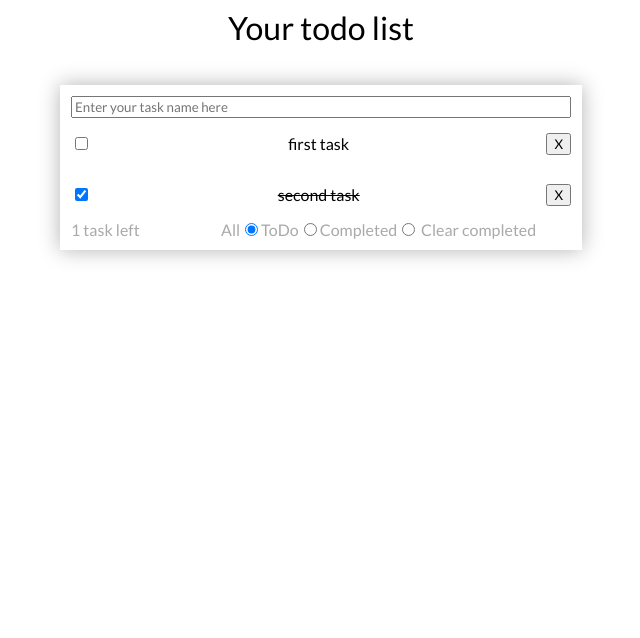
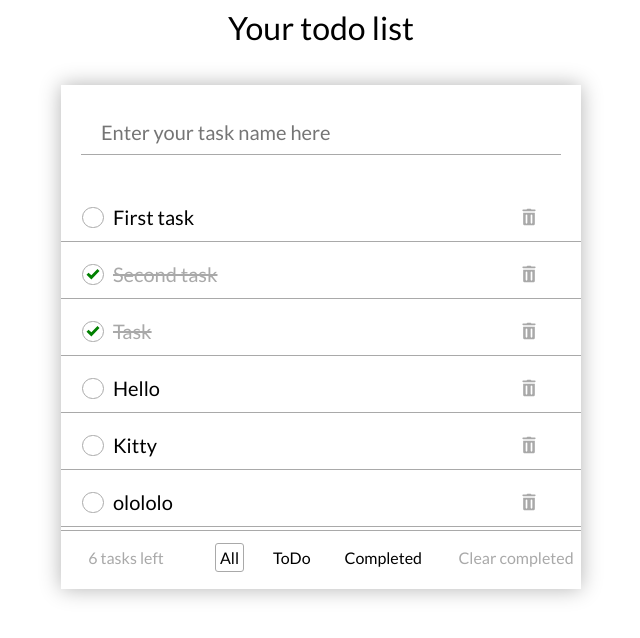
Before and after one commit to Sannet0/todo-front, an Angular app: page / in a window 1280 px wide. Shown: the top 638 px of the page, without its empty margins (319-959 px from the left). Built offline with nearby package versions, Linux system fonts and the light colour scheme.

Commit message:
stylish and logic fix

```diff
--- a/src/app/main-page/main-page.component.html
+++ b/src/app/main-page/main-page.component.html
@@ -1,18 +1,24 @@
 <div id="task-block">
-  <input placeholder="Enter your task name here" (keyup.enter)="addNewTask($event)">
-  <div id="task-list" *ngFor="let task of tasks">
-    <app-task-item [task]="task" (changeTask)="refreshTasks()"></app-task-item>
+  <input id="task-input" placeholder="Enter your task name here" (keyup.enter)="addNewTask($event)">
+  <div id="task-list">
+    <app-task-item *ngFor="let task of tasks" [task]="task" (changeTask)="refreshTasks()"></app-task-item>
   </div>
-  <div id="task-bottom">
-    <div id="task-left" (click)="selectAllTasks()">{{taskLeftCount}} task left</div>
-    <div (change)="getTasksWithOptions()">
-      <label for="filter-all">All</label>
-      <input id="filter-all" type="radio" name="filter" [checked]="true" (click)="changeOptions('all')">
-      <label for="filter-todo">ToDo</label>
-      <input id="filter-todo" type="radio" name="filter" (click)="changeOptions('todo')">
-      <label for="filter-completed">Completed</label>
-      <input id="filter-completed" type="radio" name="filter" (click)="changeOptions('completed')">
+  <div *ngIf="tasksCount !== 0" id="task-bottom">
+    <div id="task-left" (click)="selectAllTasks()">{{taskLeftCount}} tasks left</div>
+    <div id="task-radio" (change)="getTasksWithOptions()">
+      <label for="filter-all">
+        <input id="filter-all" type="radio" name="filter" [checked]="true" (click)="changeOptions('all')">
+        <div>All</div>
+      </label>
+      <label for="filter-todo">
+        <input id="filter-todo" type="radio" name="filter" (click)="changeOptions('todo')">
+        <div>ToDo</div>
+      </label>
+      <label for="filter-completed">
+        <input id="filter-completed" type="radio" name="filter" (click)="changeOptions('completed')">
+        <div>Completed</div>
+      </label>
     </div>
-    <div *ngIf="taskLeftCount !== tasks.length" id="task-clear" (click)="clearCompletedTasks()">Clear completed</div>
+    <div *ngIf="taskLeftCount !== tasksCount" id="task-clear" (click)="clearCompletedTasks()">Clear completed</div>
   </div>
 </div>
--- a/src/app/main-page/main-page.component.scss
+++ b/src/app/main-page/main-page.component.scss
@@ -2,25 +2,77 @@
   display: flex;
   flex-direction: column;
 
-  width: 500px;
+  width: 520px;
 
   margin: 38px auto auto auto;
   box-shadow: 0 0 20px rgba(0, 0, 0, 0.3);
 
-  padding: 11px;
+  #task-list {
+    overflow: scroll;
+    max-height: 345px;
+  }
+
+  #task-list::-webkit-scrollbar {
+    display: none;
+  }
+
+  #task-input {
+    padding: 25px 20px 10px 20px;
+    margin: 10px 20px 30px 20px;
+    font-size: 20px;
+    border: 0;
+    border-bottom: 1px solid darkgrey;
+  }
+
+  #task-input:focus-visible {
+    outline: 0;
+  }
 }
 
 #task-bottom {
+  padding: 12px 0 17px 0;
+
   color: darkgrey;
   display: grid;
-  //justify-content: space-between;
-  grid-template-columns: 30% 40% 30%;
-}
+  text-align: center;
+  grid-template-columns: 25% 50% 25%;
+
+  border-top: 1px solid darkgrey;
 
   #task-left {
+    padding-top: 5px;
     cursor: pointer;
   }
 
+  #task-radio {
+
+    display: grid;
+    grid-template-columns: auto auto auto;
+    justify-content: space-evenly;
+
+    label {
+
+      input {
+        display: none;
+      }
+
+      div {
+        padding: 5px;
+        cursor: pointer;
+        color: black;
+      }
+    }
+
+    label input:checked ~ div{
+      border: 1px solid darkgrey;
+      border-radius: 3px;
+      padding: 4px;
+    }
+  }
+
   #task-clear {
+    padding-top: 5px;
     cursor: pointer;
   }
+
+}
--- a/src/app/main-page/main-page.component.ts
+++ b/src/app/main-page/main-page.component.ts
@@ -13,9 +13,9 @@ export class MainPageComponent implements OnInit {
   tasks: Task[] = [];
   taskLeftCount: number;
   options: Options = {filter: 'all'}
+  tasksCount: number;
 
-  constructor(private taskService: TaskService) {
-  }
+  constructor(private taskService: TaskService) {}
 
   addNewTask(event: Event): void {
     const inputText = (event.target as HTMLInputElement).value;
@@ -25,11 +25,7 @@ export class MainPageComponent implements OnInit {
       this.taskService.addNew(inputText);
     }
 
-    this.refreshTasks();
-  }
-
-  getAllTasks(): void {
-    this.tasks = this.taskService.tasks;
+    this.getTasksWithOptions();
   }
 
   changeOptions(filter: string): void {
@@ -38,7 +34,7 @@ export class MainPageComponent implements OnInit {
 
   getTasksWithOptions(): void {
     if (this.options.filter === 'all') {
-      this.getAllTasks();
+      this.refreshTasks();
     }
     if (this.options.filter === 'todo') {
       this.tasks = this.taskService.getByFilter(false);
@@ -54,7 +50,8 @@ export class MainPageComponent implements OnInit {
   }
 
   refreshTasks(): void {
-    this.getAllTasks();
+    this.tasks = this.taskService.tasks;
+    this.tasksCount = this.taskService.tasksCount;
     this.taskLeftCount = this.taskService.taskLeft();
   }
 
--- a/src/app/main-page/task-item/task-item.component.html
+++ b/src/app/main-page/task-item/task-item.component.html
@@ -1,5 +1,10 @@
 <div id="task-item">
-  <input type="checkbox" (change)="onChangeCompletedStatus(task.id, $event)" [checked]="task.isCompleted">
+  <label>
+    <input type="checkbox" (change)="onChangeCompletedStatus(task.id, $event)" [checked]="task.isCompleted">
+    <span>
+      <svg xmlns="http://www.w3.org/2000/svg" width="24" height="24" viewBox="0 0 24 24"><path d="M20.285 2l-11.285 11.567-5.286-5.011-3.714 3.716 9 8.728 15-15.285z"/></svg>
+    </span>
+  </label>
   <p [id]="task.isCompleted ? 'tack-check' : 'tack-uncheck'">{{ task.text }}</p>
-  <input type="button" (click)="onDeleteTask(task.id)" value="X">
+  <svg (click)="onDeleteTask(task.id)" fill="#000000" xmlns="http://www.w3.org/2000/svg"  viewBox="0 0 24 24"><path d="M 10 2 L 9 3 L 5 3 C 4.4 3 4 3.4 4 4 C 4 4.6 4.4 5 5 5 L 7 5 L 17 5 L 19 5 C 19.6 5 20 4.6 20 4 C 20 3.4 19.6 3 19 3 L 15 3 L 14 2 L 10 2 z M 5 7 L 5 20 C 5 21.1 5.9 22 7 22 L 17 22 C 18.1 22 19 21.1 19 20 L 19 7 L 5 7 z M 9 9 C 9.6 9 10 9.4 10 10 L 10 19 C 10 19.6 9.6 20 9 20 C 8.4 20 8 19.6 8 19 L 8 10 C 8 9.4 8.4 9 9 9 z M 15 9 C 15.6 9 16 9.4 16 10 L 16 19 C 16 19.6 15.6 20 15 20 C 14.4 20 14 19.6 14 19 L 14 10 C 14 9.4 14.4 9 15 9 z"/></svg>
 </div>
--- a/src/app/main-page/task-item/task-item.component.scss
+++ b/src/app/main-page/task-item/task-item.component.scss
@@ -1,10 +1,60 @@
 #task-item {
-  display: flex;
+  height: 56px;
+
+  border-bottom: 1px solid darkgrey;
+
   justify-items: center;
   align-items: center;
-  justify-content: space-between;
+
+  display: grid;
+  grid-template-columns: 10% 70% 20%;
+
+  label {
+    margin-left: 12px;
+
+    input {
+      display: none;
+    }
+
+    span {
+
+      border: 1px solid darkgrey;
+      border-radius: 25px;
+      padding: 0 3px 0 3px;
+      cursor: pointer;
+
+      height: 20px;
+      width: 20px;
+
+      svg {
+        height: 13px;
+        width: 14px;
+        fill: transparent;
+      }
+    }
+  }
+
+  label input:checked ~ span{
+    svg {
+      fill: green;
+    }
+  }
+
+  p {
+    font-size: 20px;
+    text-align: left;
+    width: 100%;
+  }
+
+  svg {
+    cursor: pointer;
+    fill: darkgrey;
+    height: 20px;
+    width: 20px;
+  }
 }
 
 #tack-check{
+  color: darkgrey;
   text-decoration: line-through;
 }
--- a/src/app/services/task.service.ts
+++ b/src/app/services/task.service.ts
@@ -4,14 +4,44 @@ import { Task } from '../interface/task-interface';
 const tasks = [
   {
     id: 0,
-    text: 'first task',
+    text: 'First task',
     isCompleted: false
   },
   {
     id: 1,
-    text: 'second task',
+    text: 'Second task',
     isCompleted: true
-  }
+  },
+  {
+    id: 2,
+    text: 'Task',
+    isCompleted: true
+  },
+  {
+    id: 3,
+    text: 'Hello',
+    isCompleted: false
+  },
+  {
+    id: 4,
+    text: 'Kitty',
+    isCompleted: false
+  },
+  {
+    id: 5,
+    text: 'olololo',
+    isCompleted: false
+  },
+  {
+    id: 6,
+    text: 'olololo',
+    isCompleted: false
+  },
+  {
+    id: 7,
+    text: 'olololo',
+    isCompleted: false
+  },
 ]
 
 @Injectable({
@@ -20,9 +50,11 @@ const tasks = [
 export class TaskService {
 
   tasks: Task[] = [];
+  tasksCount: number;
 
   getAll(): Task[] {
     this.tasks = [...tasks];
+    this.tasksCount = this.tasks.length;
     return this.tasks;
   }
 
@@ -33,6 +65,7 @@ export class TaskService {
       text,
       isCompleted: false
     });
+    this.tasksCount = this.tasks.length;
   }
 
   changeCompletedStatus(id: number, isCompleted: boolean): void {
@@ -51,6 +84,7 @@ export class TaskService {
 
       return data;
     }, []);
+    this.tasksCount = this.tasks.length;
   }
 
   selectAll() {
```
Also changed, not shown: 1 other file (tests, documents, lock files or other folders). Lines whose indentation alone changed are shown as unchanged.
